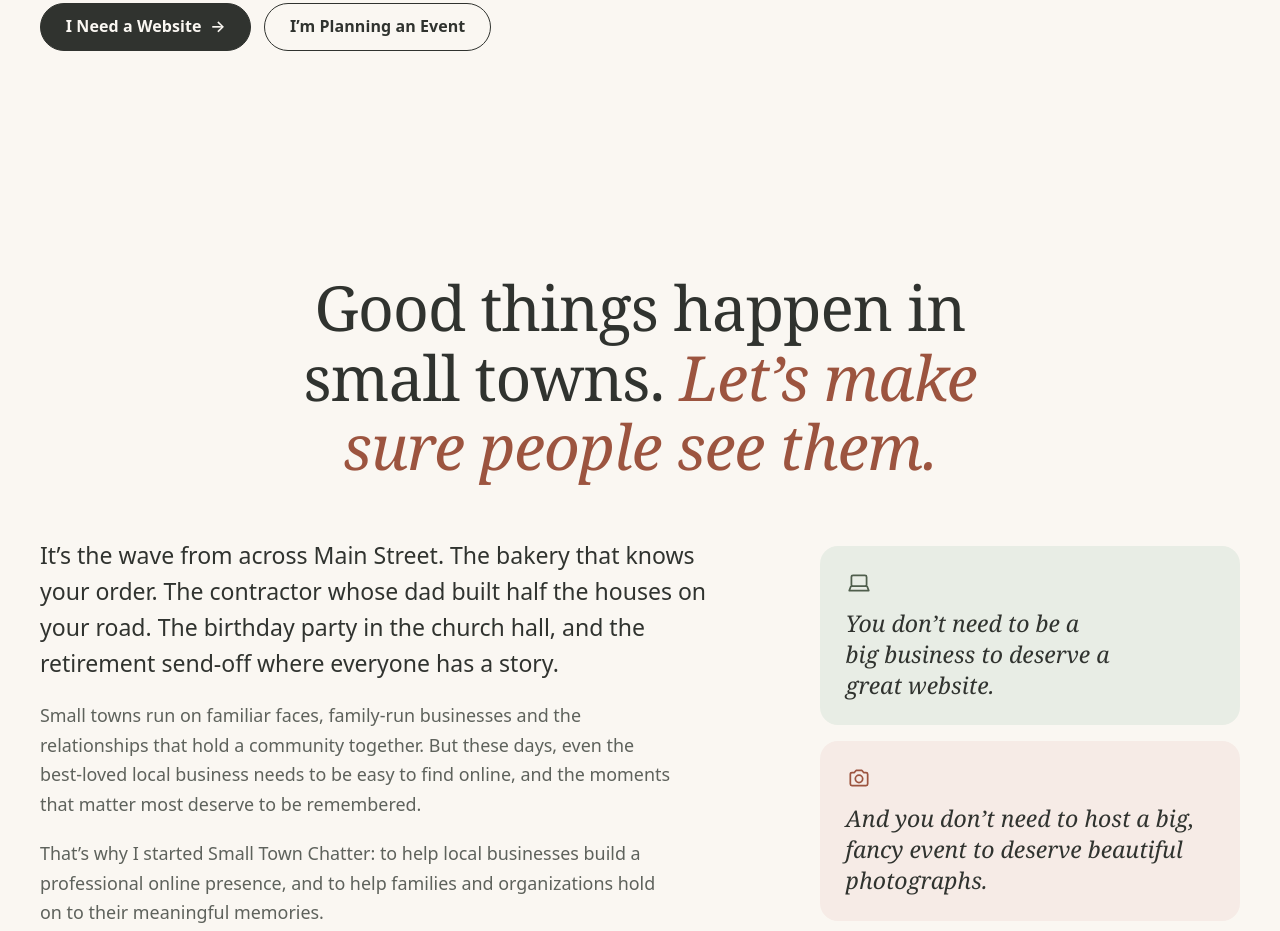
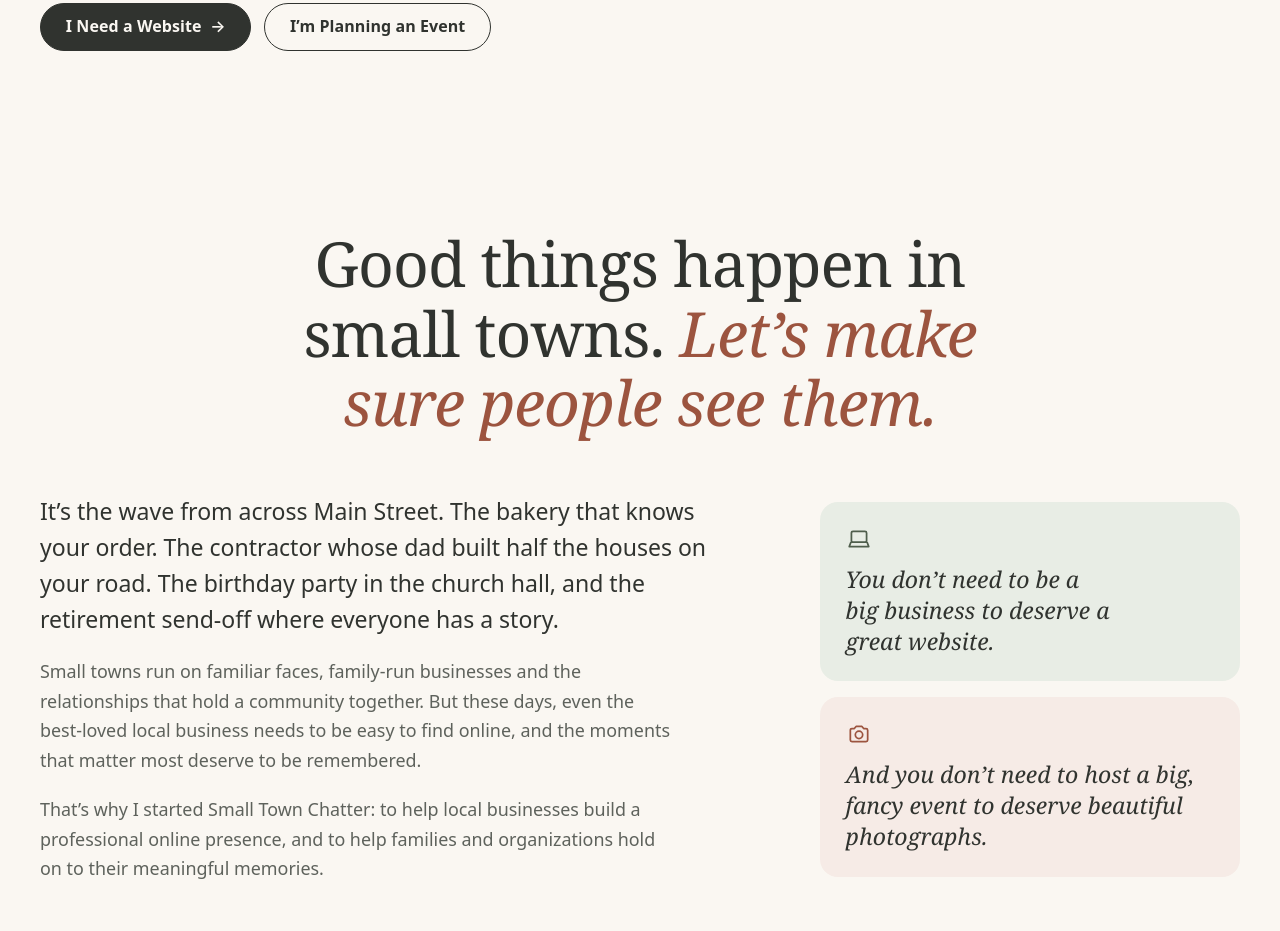
Before and after one commit to smalltownchatter/main, an Astro site: page / in a window 1280 px wide. Shown: the part 909-1840 px from the top of the page. Built offline with nearby package versions, Linux system fonts and the light colour scheme; Astro itself is replaced by a stand-in of ours; no server answers; a web font is replaced by a local one.

Commit message:
Reduce vertical spacing between page sections
Co-Authored-By: Claude Opus 5.5 <noreply@anthropic.com>
Claude-Session: https://claude.ai/code/session_01Mox99SEw5ydXqTuFS3DSCC

```diff
--- a/src/styles/global.css
+++ b/src/styles/global.css
@@ -34,7 +34,7 @@
 
   /* Space */
   --gutter: clamp(1.15rem, 0.7rem + 2.2vw, 2.5rem);
-  --section: clamp(4.25rem, 3rem + 6vw, 8.5rem);
+  --section: clamp(3rem, 2.25rem + 3.5vw, 5.5rem);
   --radius: 18px;
   --radius-lg: 28px;
   --max: 1200px;
@@ -188,6 +188,10 @@ ul {
 }
 .section--tight {
   padding-block: calc(var(--section) * 0.65);
+}
+/* Same plain background back-to-back: don't double the gap */
+.section:not(.section--paper):not(.section--sage):not(.section--blush):not(.section--dark) + .section--tight {
+  padding-top: 0;
 }
 .section--paper {
   background: var(--paper);
```
